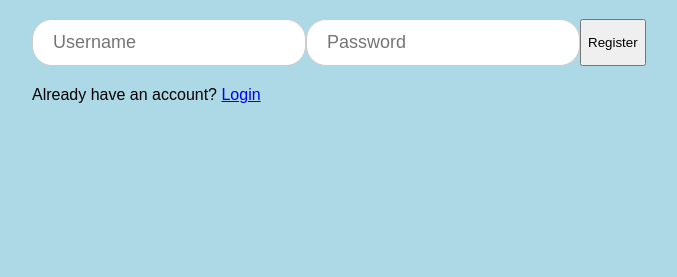
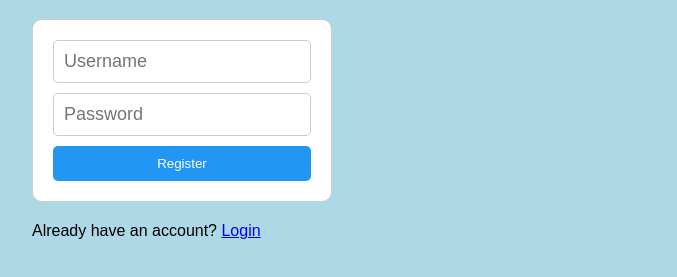
Before and after one commit to fahadPathan7/TaskWizard, a website: page views/register.html in a window 1280 px wide. Shown: the part 161-438 px from the top of the page, without its empty margins (458-1135 px from the left). Drawn offline with Linux system fonts and the light colour scheme.

Commit message:
Registration updated

```diff
--- a/public/auth.css
+++ b/public/auth.css
@@ -33,6 +33,31 @@ body {
   }
 
   #login-form button {
+    padding: 10px;
+    background-color: #2196F3;
+    color: #fff;
+    border: none;
+    border-radius: 5px;
+    cursor: pointer;
+  }
+
+  #register-form {
+    display: flex;
+    flex-direction: column;
+    gap: 10px;
+    padding: 20px;
+    border: 1px solid #ccc;
+    border-radius: 10px;
+    background-color: #fff;
+  }
+
+  #register-form input {
+    padding: 10px;
+    border: 1px solid #ccc;
+    border-radius: 5px;
+  }
+
+  #register-form button {
     padding: 10px;
     background-color: #2196F3;
     color: #fff;
--- a/views/register.html
+++ b/views/register.html
@@ -1,19 +1,25 @@
 <!DOCTYPE html>
 <html lang="en">
+
 <head>
   <meta charset="UTF-8">
   <meta name="viewport" content="width=device-width, initial-scale=1.0">
   <link rel="stylesheet" href="/auth.css">
   <title>Registration</title>
 </head>
+
 <body>
   <h1>Registration</h1>
-  <form id="register-form">
-    <input type="text" id="username-input" placeholder="Username" required>
-    <input type="password" id="password-input" placeholder="Password" required>
-    <p id="error-message" class="error-message"></p>
-    <button type="submit">Register</button>
-  </form>
+
+  <div class="form-container">
+    <form id="register-form">
+      <input type="text" id="username-input" placeholder="Username" required>
+      <input type="password" id="password-input" placeholder="Password" required>
+      <!-- <p id="error-message" class="error-message"></p> -->
+      <button type="submit">Register</button>
+    </form>
+  </div>
+
   <p>Already have an account? <a href="/login">Login</a></p>
   <script src="../public/script.js"></script>
   <script>
@@ -52,4 +58,5 @@
     });
   </script>
 </body>
+
 </html>
```
